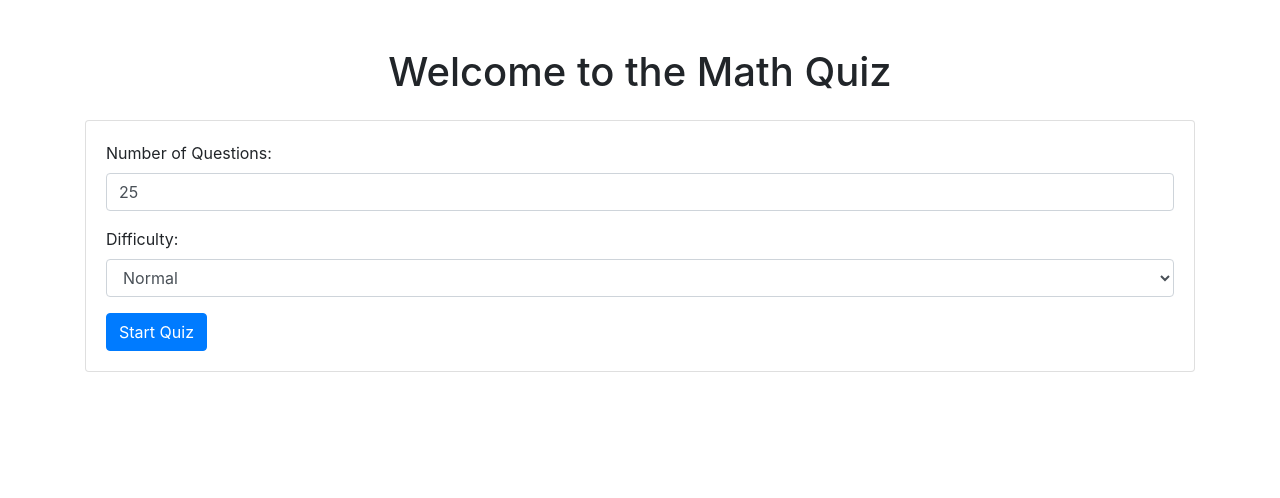
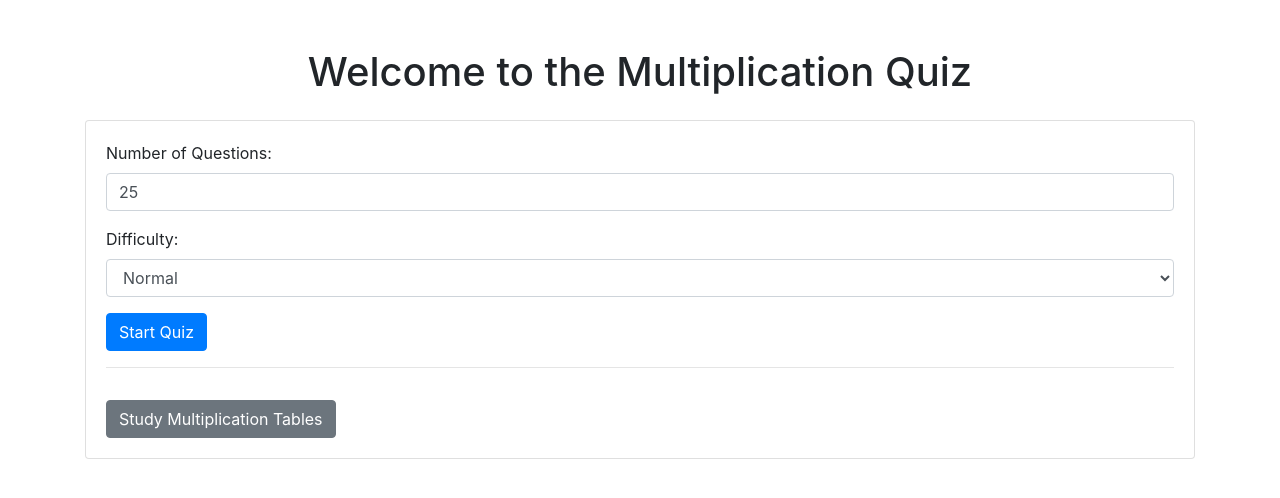
Before and after one commit to iwindon/numbers, a Flask app: page / in a window 1280 px wide. Shown: the top 498 px of the page. Run offline with Flask 2, Linux system fonts and the light colour scheme; some libraries are stand-ins or nearby versions.

Commit message:
added a study option

```diff
--- a/app.py
+++ b/app.py
@@ -1,6 +1,5 @@
-"""Flask module for a simple multiplication quiz game."""
+from flask import Flask, render_template, request, session, redirect, url_for
 import random
-from flask import Flask, render_template, request, session, redirect, url_for
 
 app = Flask(__name__)
 app.secret_key = 'your_secret_key'
@@ -76,5 +75,13 @@ def end():
     wrong_questions = session.get('wrong_questions', [])
     return render_template('end.html', score=session['score'], wrong_questions=wrong_questions)
 
+@app.route('/study')
+def study():
+    """
+    Display the multiplication tables for studying.
+    """
+    tables = {i: [i * j for j in range(1, 11)] for i in range(1, 11)}
+    return render_template('study.html', tables=tables)
+
 if __name__ == '__main__':
     app.run(debug=True)
--- a/templates/end.html
+++ b/templates/end.html
@@ -5,7 +5,7 @@
     <h1 class="text-center">Quiz Completed!</h1>
     <div class="card mt-4">
         <div class="card-body">
-            <h5 class="card-title">Your final score is {{ score }} out of 25</h5>
+            <h5 class="card-title">Your final score is {{ score }} out of {{ session['num_questions'] }}</h5>
             {% if wrong_questions %}
                 <h6 class="mt-4">Questions you got wrong:</h6>
                 <ul class="list-group">
--- a/templates/welcome.html
+++ b/templates/welcome.html
@@ -2,7 +2,7 @@
 
 {% block content %}
 <div class="mt-5">
-    <h1 class="text-center">Welcome to the Math Quiz</h1>
+    <h1 class="text-center">Welcome to the Multiplication Quiz</h1>
     <div class="card mt-4">
         <div class="card-body">
             <form action="{{ url_for('start_quiz') }}" method="post">
@@ -19,6 +19,8 @@
                 </div>
                 <button type="submit" class="btn btn-primary">Start Quiz</button>
             </form>
+            <hr>
+            <a href="{{ url_for('study') }}" class="btn btn-secondary mt-3">Study Multiplication Tables</a>
         </div>
     </div>
 </div>
```
Also changed, not shown: templates/study.html (added, +20 -0 lines).
